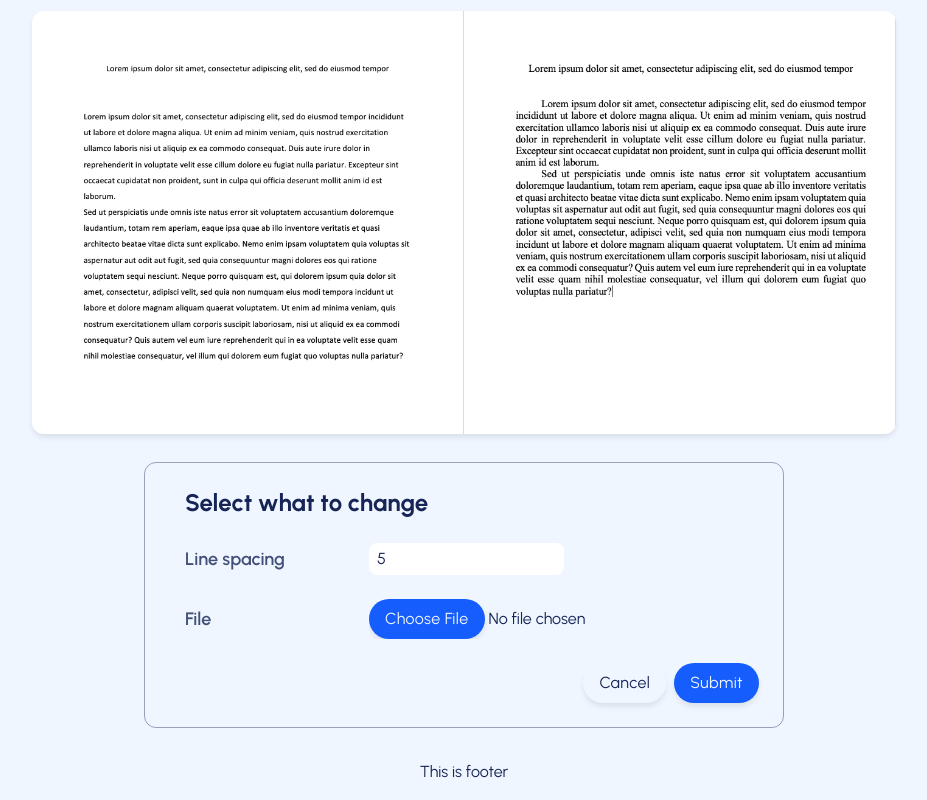
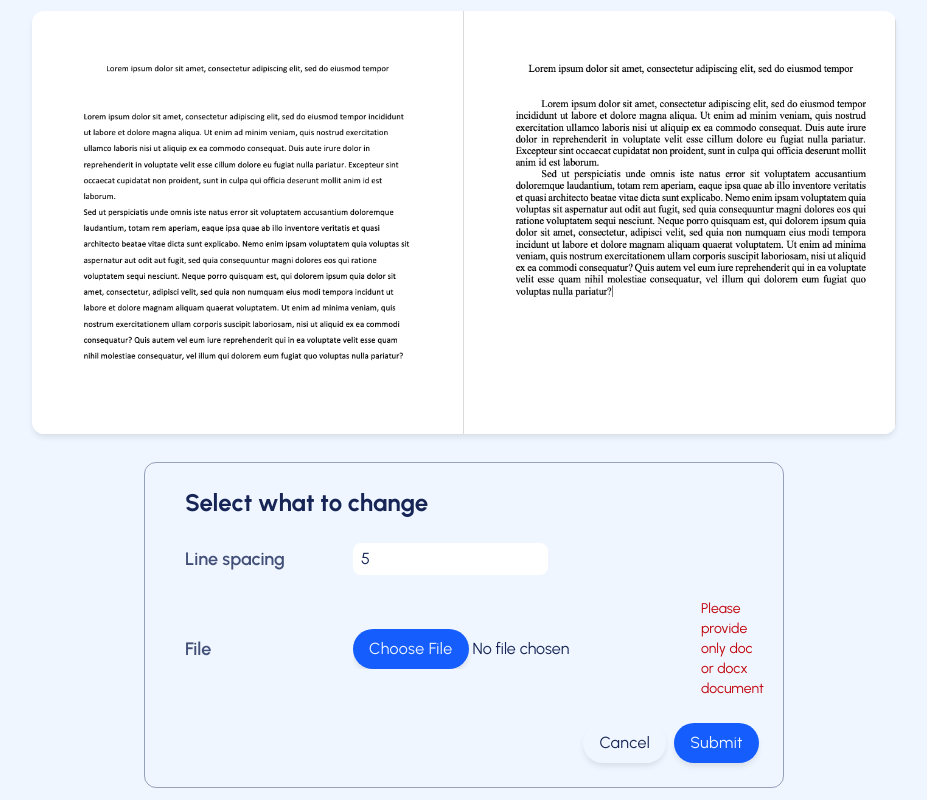
Before and after one commit to EgorFray/fdword, a React (Vite) app in the folder frontend/: page /dashboard in a window 1280 px wide. Both pictures are taken after typing "5" into the empty fields and a click on the button "Submit". Shown: the part 301-1101 px from the top of the page, without its empty margins (176-1103 px from the left). Built offline with nearby package versions, Linux system fonts and the light colour scheme.

Commit message:
Add errors in ModifyForm

```diff
--- a/frontend/src/ui/ModifyForm.jsx
+++ b/frontend/src/ui/ModifyForm.jsx
@@ -8,7 +8,8 @@ import toast from "react-hot-toast";
 import Download from "./Download";
 
 function ModifyForm() {
-  const { register, handleSubmit, reset } = useForm();
+  const { register, handleSubmit, reset, formState } = useForm();
+  const { errors } = formState;
 
   const {
     mutate,
@@ -60,7 +61,7 @@ function ModifyForm() {
       >
         <h2 className="mb-6 ml-4 text-2xl font-bold">Select what to change</h2>
 
-        <div className="mb-6 grid grid-cols-[200px_1fr_1fr] items-center justify-items-start">
+        <div className="mb-6 grid grid-cols-[160px_1fr_1fr] items-center justify-items-start gap-6">
           <label
             htmlFor="lineSpacing"
             className="ml-4 text-lg font-semibold text-blue-950/80"
@@ -80,13 +81,18 @@ function ModifyForm() {
               },
               max: {
                 value: 5,
-                message: "Line space should bee less than 5",
+                message: "Line space should be less than 5",
               },
             })}
           />
+          {errors?.lineSpacing?.message && (
+            <span className="text-start text-sm text-red-700">
+              {errors.lineSpacing.message}
+            </span>
+          )}
         </div>
 
-        <div className="mb-6 grid grid-cols-[200px_1fr_1fr] items-center justify-items-start">
+        <div className="mb-6 grid grid-cols-[160px_1fr_1fr] items-center justify-items-start gap-6">
           <label
             htmlFor="file"
             className="ml-4 text-lg font-semibold text-blue-950/80"
@@ -111,6 +117,11 @@ function ModifyForm() {
               },
             })}
           />
+          {errors?.file?.message && (
+            <span className="text-start text-sm text-red-700">
+              {errors.file.message}
+            </span>
+          )}
         </div>
 
         <div className="mr-4 flex w-full justify-end gap-2">
```
